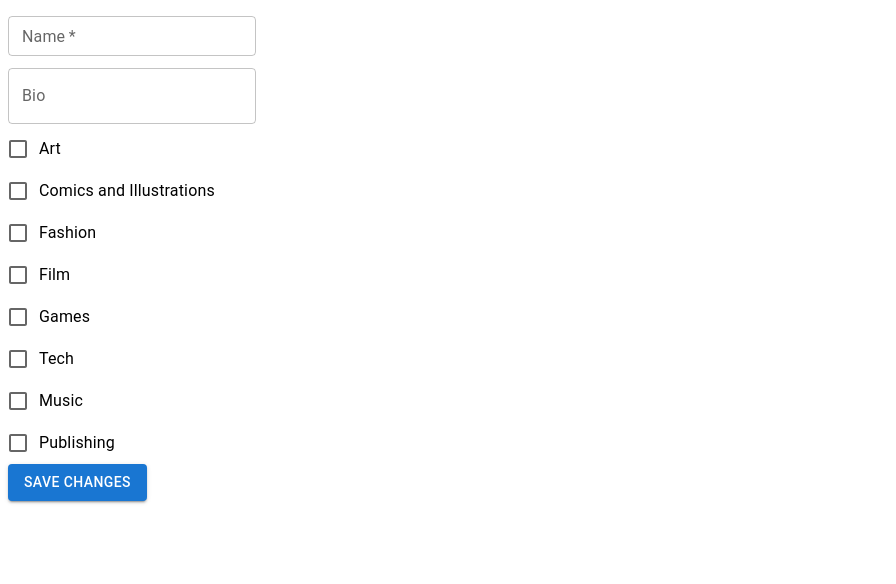
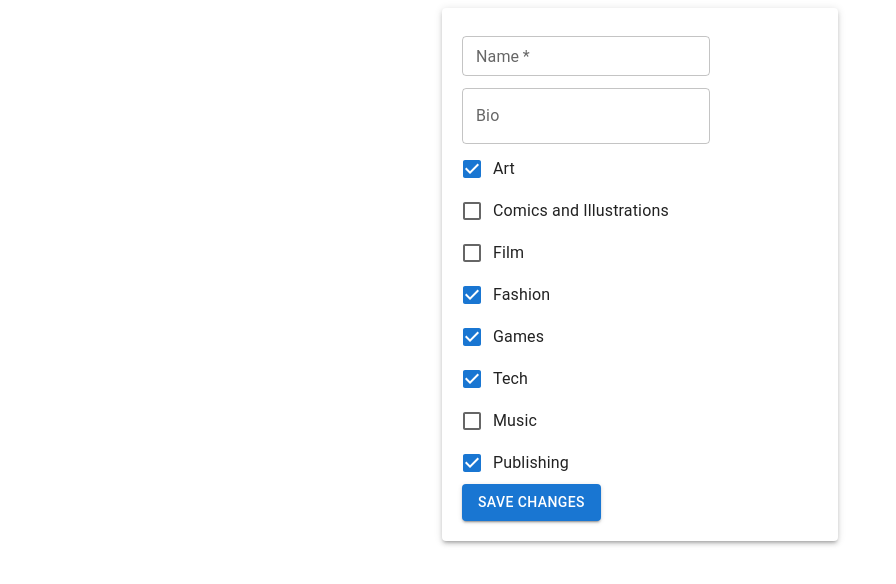
Before and after one commit to bethea28/amazon2, a React (Create React App) app: page /editprofile in a window 1280 px wide. Shown: the top 584 px of the page, without its empty margins (0-896 px from the left). Built offline with nearby package versions, Linux system fonts and the light colour scheme.

Commit message:
updated interest in profile and edit profile form

```diff
--- a/src/components/Profile/ProfileForm.tsx
+++ b/src/components/Profile/ProfileForm.tsx
@@ -1,5 +1,7 @@
-import * as React from 'react';
+import React, {useState} from 'react';
 import {
+    Container,
+    Paper,
     Grid,
     TextField,
     Checkbox,
@@ -9,7 +11,30 @@ import {
 } from "@mui/material"
 
 export default function ProfileForm() {
+
+    const [name, setName] = useState("")
+    const [bio, setBio] = useState("")
+    const [interests, setInterests] = useState([{"name": "Art", "hasInterest": true},
+                                                {"name": "Comics and Illustrations", "hasInterest": false},
+                                                {"name": "Film", "hasInterest": false},
+                                                {"name": "Fashion", "hasInterest": true},
+                                                {"name": "Games", "hasInterest": true},
+                                                {"name": "Tech", "hasInterest": true},
+                                                {"name": "Music", "hasInterest": false},
+                                                {"name": "Publishing", "hasInterest": true}])
+
+    // const handleChange = (event) => {
+    //     setInterests({...interests, [event.target.name]: event.target.checked})
+    //     // if (event.target.checked !== true) {
+    //     //     console.log("set interest to false")
+    //     // } else {
+    //     //     console.log("set interest to true")
+    //     // }
+    // }
+
     return (
+        <Container maxWidth="xs">
+        <Paper elevation={3} style={{padding: 20}}>
             <Grid container direction="column">
                 <Grid item>
                     <TextField
@@ -18,6 +43,7 @@ export default function ProfileForm() {
                         name="name"
                         size="small"
                         margin="dense"
+                        value={name}
                         required
                     />
                 </Grid>
@@ -26,19 +52,15 @@ export default function ProfileForm() {
                         variant="outlined"
                         label="Bio"
                         name="bio"
+                        value={bio}
                         margin="dense"
                     />
                 </Grid>
                 <Grid item>
                     <FormGroup>
-                    <FormControlLabel control={<Checkbox />} label="Art" />
-                    <FormControlLabel control={<Checkbox />} label="Comics and Illustrations " />
-                    <FormControlLabel control={<Checkbox />} label="Fashion" />
-                    <FormControlLabel control={<Checkbox />} label="Film" />
-                    <FormControlLabel control={<Checkbox />} label="Games" />
-                    <FormControlLabel control={<Checkbox />} label="Tech" />
-                    <FormControlLabel control={<Checkbox />} label="Music" />
-                    <FormControlLabel control={<Checkbox />} label="Publishing" />
+                    {interests.map((interest) => {
+                    return <FormControlLabel control={<Checkbox defaultChecked={interest.hasInterest} name={interest.name} />} label={interest.name} key={interest.name}/>
+                    })}
                     </FormGroup>
                 </Grid>
                 <Grid item>
@@ -46,6 +68,8 @@ export default function ProfileForm() {
                 </Grid>
 
             </Grid>
+        </Paper>
+        </Container>
 
     )
 }
--- a/src/components/Profile/index.tsx
+++ b/src/components/Profile/index.tsx
@@ -1,4 +1,4 @@
-import * as React from "react";
+import React, {useState} from "react";
 import {
     Container,
     Grid,
@@ -10,6 +10,17 @@ import {
 
 
 export default function Profile() {
+
+    const [interests, setInterests] = useState([{"name": "Art", "hasInterest": true},
+                                                {"name": "Comics and Illustrations", "hasInterest": false},
+                                                {"name": "Film", "hasInterest": false},
+                                                {"name": "Fashion", "hasInterest": true},
+                                                {"name": "Games", "hasInterest": true},
+                                                {"name": "Tech", "hasInterest": true},
+                                                {"name": "Music", "hasInterest": false},
+                                                {"name": "Publishing", "hasInterest": true}])
+
+    let userInterests = interests.filter(interest => interest.hasInterest)
 
     return (
         <Container maxWidth="xs">
@@ -33,9 +44,9 @@ export default function Profile() {
                     <Typography variant="h6">
                         Interests
                     </Typography>
-                    <Typography variant="body2">
-                        Art, Comics and Illustrations, Film
-                    </Typography>
+                        {userInterests.map((interest) => {
+                        return <Typography display="inline" variant="body2" key={interest.name}> {interest.name}, </Typography>
+                        })}
                 </Grid>
 
                 <Grid>
```
Lines whose indentation alone changed are shown as unchanged.
